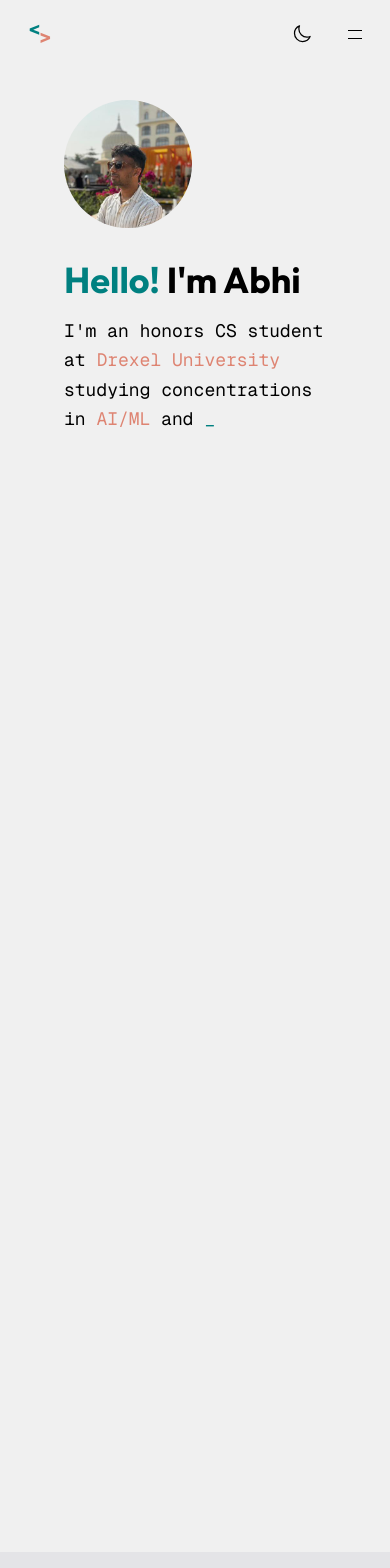
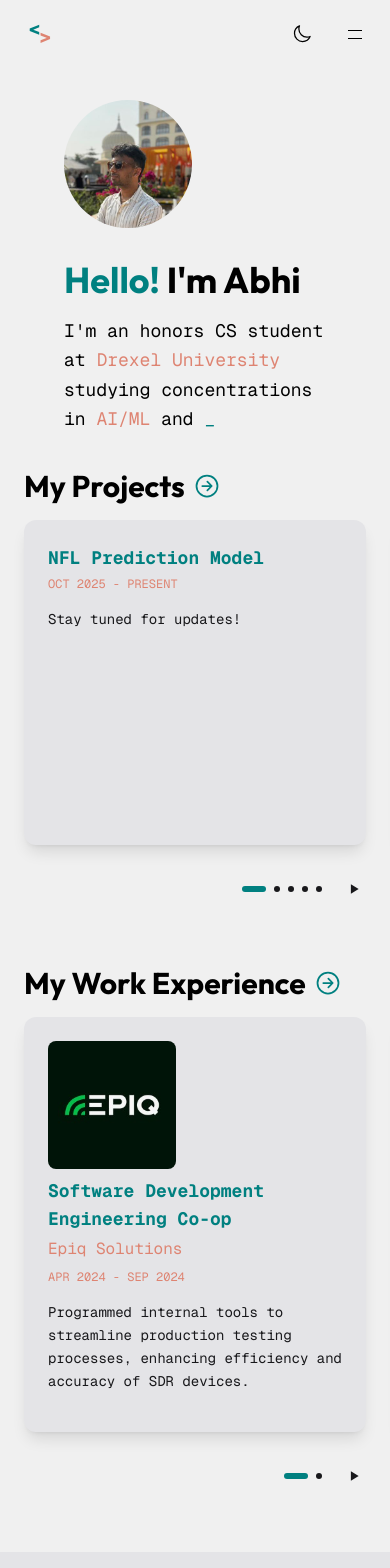
Before and after one commit to theabhiramr/theabhiramr, a React (Vite) app: page / in a window 390 px wide. Shown: the top 1568 px of the page. Built offline with nearby package versions, Linux system fonts and the light colour scheme.

Commit message:
cleaned up animations

```diff
--- a/src/App.jsx
+++ b/src/App.jsx
@@ -1,4 +1,4 @@
-import { useState, useEffect } from 'react';
+import { useState, useEffect, useRef } from 'react';
 import { BrowserRouter as Router, Routes, Route, useNavigate } from 'react-router-dom';
 import { Navbar, Footer, Carousel } from './components';
 import { IoArrowForwardCircleOutline, IoArrowForwardCircle } from 'react-icons/io5';
@@ -13,6 +13,13 @@ import { profileJpeg } from './assets';
 import { evbuddyJpeg } from './assets';
 import { epiqsolutionsJpeg } from './assets';
 import { useTypewriter } from './hooks/useTypewriter';
+import { motion, useInView } from 'framer-motion';
+
+// Fade up animation variant
+const fadeUp = {
+    hidden: { opacity: 0, y: 0 },
+    visible: { opacity: 1, y: 0, transition: { duration: 0.8, ease: "easeOut" } }
+};
 
 // Home component
 const Home = () => {
@@ -43,7 +50,6 @@ const Home = () => {
         setIsTouch(isMobile);
     }, []);
     const [arrowHovered, setArrowHovered] = useState(false);
-
 
     const finalText = skipped ? bioText : displayText;
     const finalIsComplete = skipped || isComplete;
@@ -84,6 +90,17 @@ const Home = () => {
         sessionStorage.setItem('homeCarouselVisible', JSON.stringify(carouselVisible));
     }, [carouselVisible]);
 
+    // InView refs for headings and carousels
+    const projectsHeadingRef = useRef(null);
+    const projectsCarouselRef = useRef(null);
+    const workHeadingRef = useRef(null);
+    const workCarouselRef = useRef(null);
+
+    const projectsHeadingInView = useInView(projectsHeadingRef, { once: true, margin: "-100px" });
+    const projectsCarouselInView = useInView(projectsCarouselRef, { once: true, margin: "-100px" });
+    const workHeadingInView = useInView(workHeadingRef, { once: true, margin: "-100px" });
+    const workCarouselInView = useInView(workCarouselRef, { once: true, margin: "-100px" });
+
     return (
         <main className="w-full" onClick={() => setSkipped(true)}>
             {/* Hero Section - Full Width with Padding */}
@@ -108,10 +125,15 @@ const Home = () => {
                     </div>
                 </div>
             </section>
-            {/* Projects Carousel Section - Fades in and slides up */}
-            <div className={`transition-all duration-1000 ${projectsVisibleLocal ? 'opacity-100 translate-y-0' : 'opacity-0 translate-y-4'}`}>
+            {/* Projects Carousel Section */}
             <div className="px-6 lg:px-32">
-                <h3 className="flex items-center text-3xl font-outfit font-bold mb-4 text-left">
+                <motion.h3
+                    ref={projectsHeadingRef}
+                    variants={fadeUp}
+                    initial="hidden"
+                    animate={projectsHeadingInView ? "visible" : "hidden"}
+                    className="flex items-center text-3xl font-outfit font-bold mb-4 text-left"
+                >
                     My Projects
                     <button
                         onClick={(e)=>{e.stopPropagation(); navigate('/projects')}}
@@ -121,8 +143,13 @@ const Home = () => {
                         <IoArrowForwardCircleOutline className="w-7 h-7 transition-opacity duration-200 group-hover:opacity-0" />
                         <IoArrowForwardCircle className="w-7 h-7 absolute inset-0 transition-opacity duration-200 opacity-0 group-hover:opacity-100" />
                     </button>
-                </h3>
-                </div>
+                </motion.h3>
+                <motion.div
+                    ref={projectsCarouselRef}
+                    variants={fadeUp}
+                    initial="hidden"
+                    animate={projectsCarouselInView ? "visible" : "hidden"}
+                >
                     <Carousel
                         items={[
                             {
@@ -190,13 +217,19 @@ const Home = () => {
                                 ],
                             }
                         ]}
-                    startAutoplay={finalIsComplete}  // Start autoplay after animation or skip
+                        startAutoplay={finalIsComplete}
                     />
+                </motion.div>
             </div>
-            {/* Work Experience Carousel Section - Fades in and slides up */}
-            <div className={`transition-all duration-1000 ${workVisibleLocal ? 'opacity-100 translate-y-0' : 'opacity-0 translate-y-4'}`}>
-                <div className="px-6 lg:px-32">
-                <h3 className="flex items-center text-3xl font-outfit font-bold mb-4 text-left">
+            {/* Work Experience Carousel Section */}
+            <div className="px-6 lg:px-32 py-16">
+                <motion.h3
+                    ref={workHeadingRef}
+                    variants={fadeUp}
+                    initial="hidden"
+                    animate={workHeadingInView ? "visible" : "hidden"}
+                    className="flex items-center text-3xl font-outfit font-bold mb-4 text-left"
+                >
                     My Work Experience
                     <button
                         onClick={(e)=>{e.stopPropagation(); navigate('/work-experience')}}
@@ -206,8 +239,13 @@ const Home = () => {
                         <IoArrowForwardCircleOutline className="w-7 h-7 transition-opacity duration-200 group-hover:opacity-0" />
                         <IoArrowForwardCircle className="w-7 h-7 absolute inset-0 transition-opacity duration-200 opacity-0 group-hover:opacity-100" />
                     </button>
-                </h3>
-                </div>
+                </motion.h3>
+                <motion.div
+                    ref={workCarouselRef}
+                    variants={fadeUp}
+                    initial="hidden"
+                    animate={workCarouselInView ? "visible" : "hidden"}
+                >
                     <Carousel
                         items={[
                             {
@@ -227,8 +265,9 @@ const Home = () => {
                                 link: "https://evbuddy.net",
                             }
                         ]}
-                    startAutoplay={finalIsComplete}  // Start autoplay after animation or skip
+                        startAutoplay={finalIsComplete}
                     />
+                </motion.div>
             </div>
         </main>
     );
@@ -280,7 +319,7 @@ function App() {
             <link rel="icon" href="/favicon.ico" />
             <meta property="og:title" content="Abhi Ramachandran" />
             <meta property="og:description" content="Portfolio of Abhiram Ramachandran, Computer Science student at Drexel University." />
-            <meta property="og:image" content={profileJpeg} />
+            <meta property="og:image" content="https://theabhiramr.com/og-image.jpg" />
             <meta property="og:url" content="https://theabhiramr.com/" />
             <meta name="twitter:card" content="summary_large_image" />
         </Helmet>
--- a/src/components/Carousel.jsx
+++ b/src/components/Carousel.jsx
@@ -128,12 +128,10 @@ export default function Carousel({ items, startAutoplay = false }) {
     };
 
     return (
-        <section className="w-full py-8">
-            <div className="px-6 lg:px-32">
         <div className="relative">
             {/* Carousel Container */}
             <div className="overflow-visible" ref={emblaRef}>
-                        <div className="flex">
+                <div className="flex justify-start">
                     {items.map((item, index) => {  // Only use manual image
                         return (
                             <div
@@ -231,7 +229,6 @@ export default function Carousel({ items, startAutoplay = false }) {
                 </div>
             </div>
         </div>
-            </div>
-        </section>
+
     );
 }
--- a/src/components/Timeline.jsx
+++ b/src/components/Timeline.jsx
@@ -1,14 +1,52 @@
-import React from 'react';
-import { motion } from 'framer-motion';
+import React, { useRef } from 'react';
+import { motion, useInView } from 'framer-motion';
 
-function TimelineItem({ item, isLast, isFirst, show, showLine }) {
+const containerVariants = {
+  hidden: {},
+  visible: {
+    transition: {
+      staggerChildren: 0.25
+    }
+  }
+};
+
+const itemVariants = {
+  hidden: { opacity: 0, y: 20 },
+  visible: { opacity: 1, y: 0, transition: { duration: 0.4, ease: 'easeOut' } }
+};
+
+function TimelineItem({ item, isLast, isFirst }) {
+  const content = (
+    <div className="flex items-start gap-3">
+      {item.image && (
+        <img src={item.image} alt={item.title || ''} className="w-16 h-16 rounded-lg object-cover flex-shrink-0" />
+      )}
+      <div className="flex-1">
+        {item.title && <h4 className="font-geist-mono text-xl font-bold text-primary leading-5">{item.title}</h4>}
+        {item.subtitle && <h5 className="font-geist-mono text-lg mt-1 text-muted">{item.subtitle}</h5>}
+        {item.location && <div className="font-geist-mono text-sm text-secondary mt-1">{item.location}</div>}
+        {item.dates && <div className="font-geist-mono uppercase text-xs text-secondary mt-1">{item.dates}</div>}
+        {item.minor && <div className="font-geist-mono text-md text-muted mt-2"><span className="font-bold">Minor:</span> {item.minor}</div>}
+        {item.honorsAwards && <div className="font-geist-mono text-md text-muted mt-1"><span className="font-bold">Honors & Awards:</span> {item.honorsAwards}</div>}
+        {item.activities && <div className="font-geist-mono text-md text-muted mt-1"><span className="font-bold">Activities:</span> {item.activities}</div>}
+        {Array.isArray(item.content) ? (
+          <ul className="mt-2 text-muted">
+            {item.content.map((contentItem, index) => (
+              <li key={index}>{contentItem}</li>
+            ))}
+          </ul>
+        ) : (
+          item.content && <div className="mt-2 text-muted">{item.content}</div>
+        )}
+      </div>
+    </div>
+  );
+
   return (
     <motion.div
+      variants={itemVariants}
       className="relative flex gap-6 pb-12"
       style={{ paddingTop: isFirst ? 0 : '8px' }}
-      initial={{ opacity: 0, y: 20 }}
-      animate={show ? { opacity: 1, y: 0 } : {}}
-      transition={{ duration: 0.4, ease: 'easeOut' }}
     >
       <div className="relative" style={{ width: '20px', paddingTop: item.image ? '14px' : '0' }}>
         <div className="w-5 h-5 rounded-full bg-primary z-10 border-4 border-background flex-shrink-0" />
@@ -17,45 +55,48 @@ function TimelineItem({ item, isLast, isFirst, show, showLine }) {
             className="absolute left-1/2 -translate-x-1/2 w-0.5 bg-secondary"
             style={{ top: item.image ? '50px' : '28px' }}
             initial={{ height: '0px' }}
-            animate={showLine ? { height: item.image ? 'calc(100% + 48px - 50px)' : 'calc(100% + 48px - 28px)' } : { height: '0px' }}
+            animate={{ height: item.image ? 'calc(100% + 48px - 50px)' : 'calc(100% + 48px - 28px)' }}
             transition={{ duration: 0.4, ease: 'easeOut' }}
           />
         )}
       </div>
-      <div className="flex-1">
-        <div className="flex items-start gap-3">
-          {item.image && (
-            <img src={item.image} alt={item.title || ''} className="w-16 h-16 rounded-lg object-cover flex-shrink-0" />
-          )}
-          <div className="flex-1">
-            {item.title && <h4 className="font-geist-mono text-xl font-bold text-primary leading-5">{item.title}</h4>}
-            {item.subtitle && <h5 className="font-geist-mono text-lg mt-1 text-muted">{item.subtitle}</h5>}
-            {item.location && <div className="font-geist-mono text-sm text-secondary mt-1">{item.location}</div>}
-            {item.dates && <div className="font-geist-mono uppercase text-xs text-secondary mt-1">{item.dates}</div>}
-            {item.minor && <div className="font-geist-mono text-md text-muted mt-2"><span className="font-bold">Minor:</span> {item.minor}</div>}
-            {item.honorsAwards && <div className="font-geist-mono text-md text-muted mt-1"><span className="font-bold">Honors & Awards:</span> {item.honorsAwards}</div>}
-            {item.activities && <div className="font-geist-mono text-md text-muted mt-1"><span className="font-bold">Activities:</span> {item.activities}</div>}
-            {item.content && <div className="mt-2 text-muted">{item.content}</div>}
-          </div>
-        </div>
-      </div>
+      {/* Wrap content in a link if item.link exists */}
+      {item.link ? (
+        <a
+          href={item.link}
+          target="_blank"
+          rel="noopener noreferrer"
+          className="flex-1 hover:bg-surface transition rounded-lg p-2 -m-2"
+        >
+          {content}
+        </a>
+      ) : (
+        <div className="flex-1">{content}</div>
+      )}
     </motion.div>
   );
 }
 
-export default function Timeline({ items = [], visibleCount = 0 }) {
+export default function Timeline({ items = [] }) {
+  const ref = useRef(null);
+  const inView = useInView(ref, { once: true, margin: "-100px" });
+
   return (
-    <div className="relative md:pl-14 pl-6">
+    <motion.div
+      ref={ref}
+      variants={containerVariants}
+      initial="hidden"
+      animate={inView ? "visible" : "hidden"}
+      className="relative md:pl-14 pl-6"
+    >
       {items.map((item, i) => (
         <TimelineItem
           key={i}
           item={item}
           isFirst={i === 0}
           isLast={i === items.length - 1}
-          show={visibleCount > i}
-          showLine={visibleCount > i + 1}
         />
       ))}
-    </div>
+    </motion.div>
   );
 }
--- a/src/pages/About.jsx
+++ b/src/pages/About.jsx
@@ -1,13 +1,14 @@
-import React, { useEffect, useState, useRef } from "react";
+import React, { useEffect, useRef } from "react";
 import Timeline from "../components/Timeline";
 import { drexelJpeg, hhsPng, upfPng, aboutPic1Jpg, aboutPic2Jpg, aboutPic3Jpg } from "../assets";
+import { motion, useInView } from "framer-motion";
 
-const About = () => {
 const paragraphs = [
   "I am an undergraduate Honors student studying Computer Science at Drexel University, with concentrations in both AI/ML and Computer Systems, along with a minor in Business Analytics. I love math and I love programming (as you could probably tell with this website lol), so I want to study as much of it as possible. Another cool thing is that I did a study abroad program at Universitat Pompeu Fabra in Barcelona, and I was actually able to take CS courses while I was there. It was really interesting to see how CS concepts were explained in the European education system. To be honest it was surprisingly similar to how things work here in the States. Also Barcelona is probably the coolest European city I've ever seen.",
   "Some of my project experiences include DragonLearn, which uses LangChain to basically convert any syllabus into detailed course modules with recommended videos and animations (it's actually insane what you can do with LLMs nowadays) and Project Janata, a social app built with React Native and Expo to connect youth members of my religious organization, Chinmaya Mission. I love how you can just come up with an idea, and, with enough dedication, you can just make it happen.",
   "One of the reasons I go to Drexel is their Co-op program, so I was able to gain a lot of experience throughout my years here. My first internship was at EV Buddy, a startup aiming to develop a Vehicle to Vehicle charging solution, which would be the first of it's kind. That made me very interested in embedded systems, so my next job was a Software Development Engineering Co-op at Epiq Solutions, a company that specializes in developing software defined radios (SDR) systems. What was interesting was that I started this internship in the middle of an acquisition. I have probably learned the most from my summer there.",
 ];
+
 const timelineItems = [
   {
     title: "Drexel University",
@@ -18,6 +19,7 @@ const About = () => {
     honorsAwards: "Dean's List (2022), Pennoni Honors Program, A.J. Drexel Scholarship",
     activities: "Drexel Society of Artificial Intelligence",
     image: drexelJpeg,
+    link: "https://drexel.edu/cs"
   },
   {
     title: "Universitat Pompeu Fabra",
@@ -26,6 +28,7 @@ const About = () => {
     dates: "Jan 2025 - Mar 2025",
     activities: "Erasmus Student Network",
     image: upfPng,
+    link: "https://www.upf.edu/web/incoming"
   },
   {
     title: "Hightstown High School",
@@ -34,6 +37,7 @@ const About = () => {
     honorsAwards: "Math Honors Society, Honor Roll, AP Capstone Diploma",
     activities: "Robotics, SAATHH, DECA, Track & Field",
     image: hhsPng,
+    link: "https://www.ewrsd.org/o/hhs"
   }
 ];
 
@@ -64,141 +68,156 @@ const About = () => {
   }
 ];
 
-  // Animation state for each element
-  const [visibleParagraphs, setVisibleParagraphs] = useState(0);
-  const [visibleTimelineItems, setVisibleTimelineItems] = useState(0);
-  const [funHeaderVisible, setFunHeaderVisible] = useState(false);
-  const [visibleFacts, setVisibleFacts] = useState(0);
-  const [photoHeaderVisible, setPhotoHeaderVisible] = useState(false);
-  const [visiblePhotos, setVisiblePhotos] = useState(0);
+// Framer Motion variants
+const fadeUp = {
+  hidden: { opacity: 0, y: 16 },
+  visible: { opacity: 1, y: 0 }
+};
 
+const staggerContainer = {
+  hidden: {},
+  visible: {
+    transition: {
+      staggerChildren: 0.25
+    }
+  }
+};
+
+const About = () => {
   useEffect(() => {
     document.title = "About";
     window.scrollTo(0, 0);
-    let cancelled = false;
-    async function run() {
-      // Paragraphs
-      for (let i = 1; i <= paragraphs.length; i++) {
-        setVisibleParagraphs(i);
-        await new Promise(res => setTimeout(res, 350));
-        if (cancelled) return;
-      }
+  }, []);
 
-      // Timeline items
-      for (let i = 1; i <= timelineItems.length; i++) { // 3 timeline items
-        setVisibleTimelineItems(i);
-        await new Promise(res => setTimeout(res, 500));
-        if (cancelled) return;
-      }
+  // Create refs for each animated section
+  const headerRef = useRef(null);
+  const paragraphsRef = useRef(null);
+  const timelineRef = useRef(null);
+  const funFactsRef = useRef(null);
+  const photosRef = useRef(null);
 
-      // Fun Facts Header
-      setFunHeaderVisible(true);
-      await new Promise(res => setTimeout(res, 350));
-      if (cancelled) return;
-
-      // Fun Facts bullets
-      for (let i = 1; i <= funFacts.length; i++) {
-        setVisibleFacts(i);
-        await new Promise(res => setTimeout(res, 250));
-        if (cancelled) return;
-      }
-
-      // Photos Header
-      setPhotoHeaderVisible(true);
-      await new Promise(res => setTimeout(res, 350));
-      if (cancelled) return;
-
-      // Photos
-      for (let i = 1; i <= photos.length; i++) {
-        setVisiblePhotos(i);
-        await new Promise(res => setTimeout(res, 250));
-        if (cancelled) return;
-      }
-    }
-    run();
-    return () => { cancelled = true; };
-  }, []);
+  // Use useInView for each section
+  const headerInView = useInView(headerRef, { once: true, margin: "-100px" });
+  const paragraphsInView = useInView(paragraphsRef, { once: true, margin: "-100px" });
+  const timelineInView = useInView(timelineRef, { once: true, margin: "-100px" });
+  const funFactsInView = useInView(funFactsRef, { once: true, margin: "-100px" });
+  const photosInView = useInView(photosRef, { once: true, margin: "-100px" });
 
   return (
     <div className="px-6 lg:px-32 py-6">
-      <h1 className="font-outfit text-3xl font-bold mb-6 text-content">About Me</h1>
+      <motion.h1
+        ref={headerRef}
+        variants={fadeUp}
+        initial="hidden"
+        animate={headerInView ? "visible" : "hidden"}
+        transition={{ duration: 0.5, ease: "easeOut" }}
+        className="font-outfit text-3xl font-bold mb-6 text-content"
+      >
+        About Me
+      </motion.h1>
 
-      {/* Paragraphs */}
+      <motion.div
+        ref={paragraphsRef}
+        variants={staggerContainer}
+        initial="hidden"
+        animate={paragraphsInView ? "visible" : "hidden"}
+      >
         {paragraphs.map((text, i) => (
-        <p
+          <motion.p
             key={i}
-          className={`font-geist-mono text-xl text-content mb-6 transition-all duration-500 transform ${
-            visibleParagraphs > i ? "opacity-100 translate-y-0" : "opacity-0 -translate-y-2"
-          }`}
+            variants={fadeUp}
+            transition={{ duration: 0.5, ease: "easeOut" }}
+            className="font-geist-mono text-xl text-content mb-6"
           >
             {text}
-        </p>
+          </motion.p>
         ))}
+      </motion.div>
 
-      {/* Timeline */}
-      <div
-        className={`transition-all duration-500 ${visibleTimelineItems > 0 ? "opacity-100 translate-y-0" : "opacity-0 -translate-y-2 pointer-events-none"}`}
-        aria-hidden={visibleTimelineItems === 0}
+      <motion.div
+        ref={timelineRef}
+        variants={staggerContainer}
+        initial="hidden"
+        animate={timelineInView ? "visible" : "hidden"}
+        className="mt-8"
       >
-        <p className="font-geist-mono text-xl font-bold uppercase mb-4 text-primary">Education</p>
+        <motion.p
+          variants={fadeUp}
+          transition={{ duration: 0.5, ease: "easeOut" }}
+          className="font-geist-mono text-xl font-bold uppercase mb-4 text-primary"
+        >
+          Education
+        </motion.p>
         <Timeline
           items={timelineItems}
-          visibleCount={visibleTimelineItems}
+          visibleCount={timelineItems.length}
         />
-      </div>
+      </motion.div>
 
-      {/* Fun Facts */}
-      <p
-        className={`font-geist-mono text-xl font-bold uppercase mb-4 text-primary transition-all duration-400 transform ${
-          funHeaderVisible ? "opacity-100 translate-y-0" : "opacity-0 -translate-y-2"
-        }`}
+      <motion.div
+        ref={funFactsRef}
+        variants={staggerContainer}
+        initial="hidden"
+        animate={funFactsInView ? "visible" : "hidden"}
+        className="mt-8"
+      >
+        <motion.p
+          variants={fadeUp}
+          transition={{ duration: 0.5, ease: "easeOut" }}
+          className="font-geist-mono text-xl font-bold uppercase mb-4 text-primary"
         >
           Fun Facts
-      </p>
-
-      <ul
-        className={`font-geist-mono text-xl list-disc mb-8 pl-8 text-muted big-bullets transition-all ${
-          funHeaderVisible ? "opacity-100 translate-y-0" : "opacity-0 -translate-y-2"
-        }`}
+        </motion.p>
+        <motion.ul
+          variants={staggerContainer}
+          className="font-geist-mono text-xl list-disc mb-8 pl-8 text-muted big-bullets"
         >
           {funFacts.map((fact, i) => (
-          <li
+            <motion.li
               key={i}
-            className={`mb-2 transition-all duration-400 transform ${
-              visibleFacts > i ? "opacity-100 translate-y-0" : "opacity-0 -translate-y-2"
-            }`}
-          ><span>
-            {fact}
-          </span></li>
+              variants={fadeUp}
+              transition={{ duration: 0.5, ease: "easeOut" }}
+              className="mb-2"
+            >
+              <span>{fact}</span>
+            </motion.li>
           ))}
-      </ul>
+        </motion.ul>
+      </motion.div>
 
-      {/* Photos */}
-      <p
-        className={`font-geist-mono text-xl uppercase font-bold mb-4 text-primary transition-all duration-400 transform ${
-          photoHeaderVisible ? "opacity-100 translate-y-0" : "opacity-0 -translate-y-2"
-        }`}
+      <motion.div
+        ref={photosRef}
+        variants={staggerContainer}
+        initial="hidden"
+        animate={photosInView ? "visible" : "hidden"}
+        className="mt-8"
+      >
+        <motion.p
+          variants={fadeUp}
+          transition={{ duration: 0.5, ease: "easeOut" }}
+          className="font-geist-mono text-xl uppercase font-bold mb-4 text-primary"
         >
           Photos
-      </p>
+        </motion.p>
         <div className="grid grid-cols-1 sm:grid-cols-3 gap-8 mb-8">
           {photos.map((photo, i) => (
-          <div
+            <motion.div
               key={i}
-            className={`transition-all duration-500 transform ${
-              visiblePhotos > i ? "opacity-100 translate-y-0" : "opacity-0 -translate-y-2"
-            }`}
+              variants={fadeUp}
+              transition={{ duration: 0.5, ease: "easeOut" }}
+              className=""
             >
               <img
-              src={visiblePhotos > i ? photo.src : ""}
+                src={photo.src}
                 alt={photo.alt}
                 loading="lazy"
                 className="md:w-100 md:h-100 object-cover rounded-lg shadow-md mb-2"
               />
               <p className="font-geist-mono text-left text-sm text-muted">{photo.caption}</p>
-          </div>
+            </motion.div>
           ))}
         </div>
+      </motion.div>
     </div>
   );
 };
--- a/src/pages/Projects.jsx
+++ b/src/pages/Projects.jsx
@@ -1,7 +1,7 @@
 const Projects = () => {
     return (
         <div className="p-4">
-            <h1 className="font-outfit text-2xl font-bold mb-4">🚧 Coming Soon!</h1>
+            <h1 className="font-outfit text-2xl font-bold mb-4">Projects</h1>
             <p className="font-geist-mono text-content">This page is under construction. Please check back later!</p>
         </div>
     );
```
Also changed, not shown: public/og-image.jpeg (added). Lines whose indentation alone changed are shown as unchanged.
